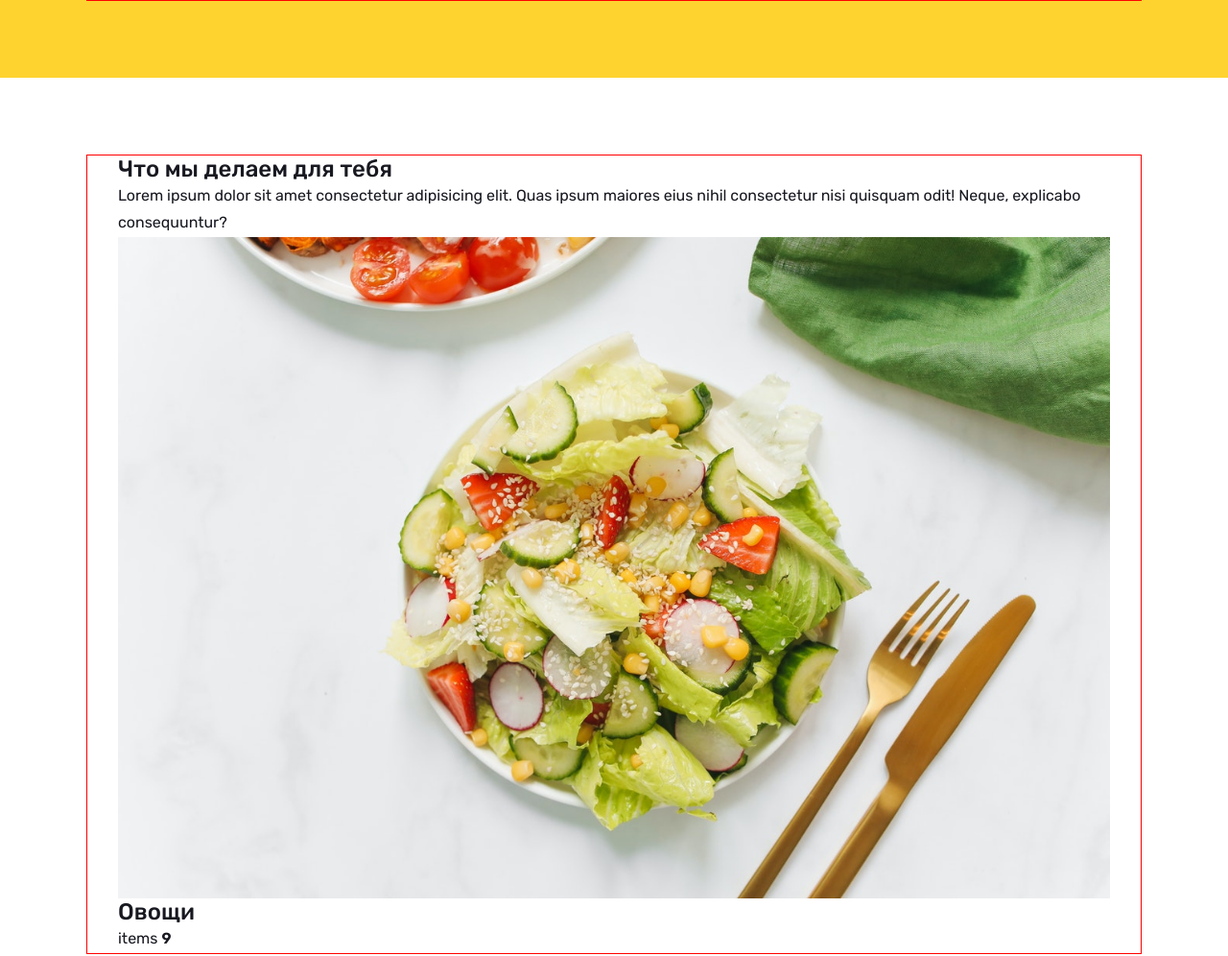
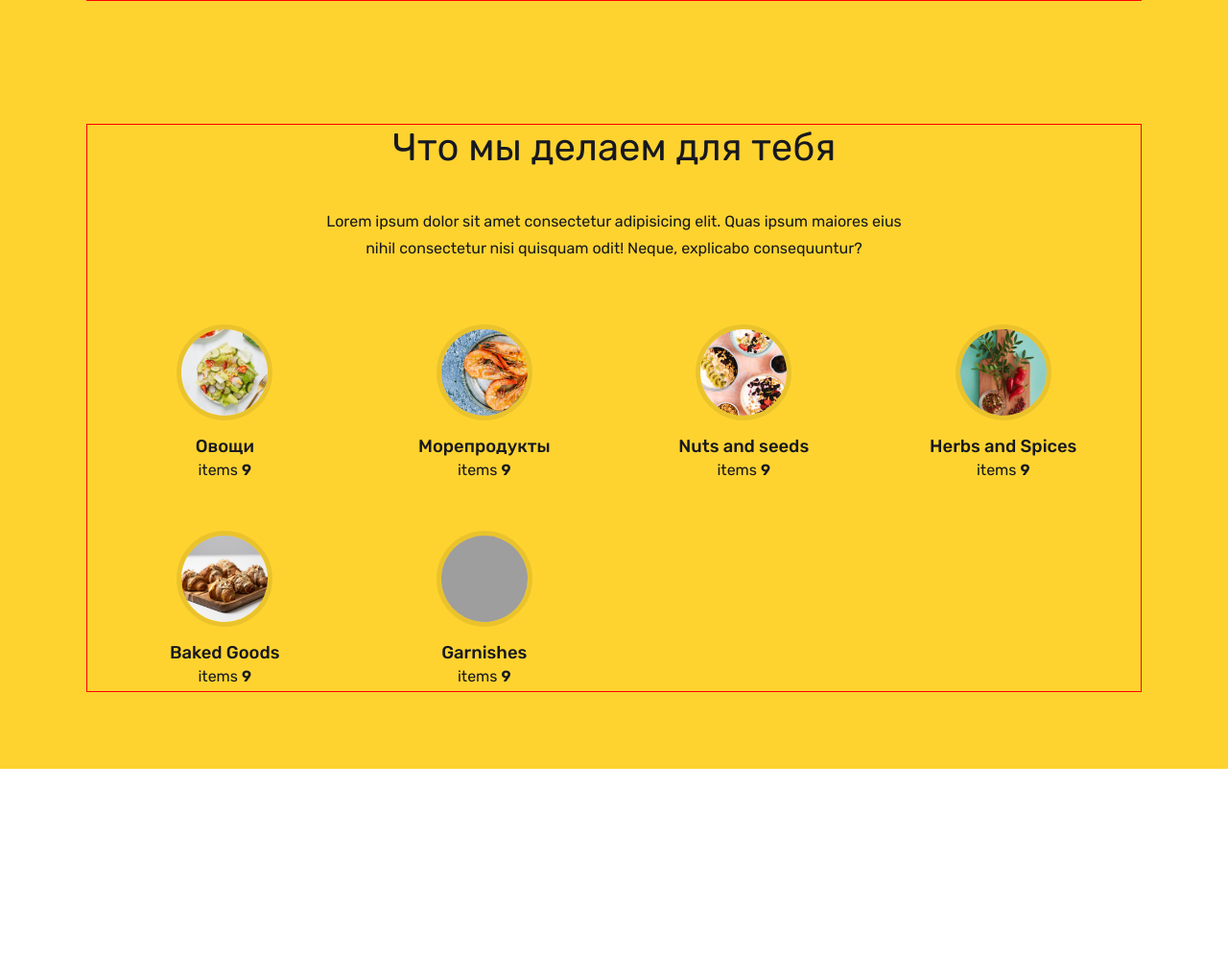
Before and after one commit to SlavikLiabin/food-ordering, a plain HTML site: page index.html in a window 1280 px wide. Shown: the part 1057-2053 px from the top of the page at 96% size. After the commit the page ends 1858 px from the top, so only its background shows below. Drawn offline with nearby package versions, Linux system fonts and the light colour scheme; grey boxes are pictures that could not be loaded.

Commit message:
'images'

```diff
--- a/index.html
+++ b/index.html
@@ -140,20 +140,79 @@
           <div class="container">
             <div class="head-brief">
               <h3>Что мы делаем для тебя</h3>
-              <p>Lorem ipsum dolor sit amet consectetur adipisicing elit. Quas ipsum maiores eius nihil consectetur nisi quisquam odit! Neque, explicabo consequuntur?</p>
+              <p>
+                Lorem ipsum dolor sit amet consectetur adipisicing elit. Quas
+                ipsum maiores eius nihil consectetur nisi quisquam odit! Neque,
+                explicabo consequuntur?
+              </p>
             </div>
             <div class="cat-item">
               <ul>
                 <li>
                   <div class="icon covering">
-                    <img src="./assets/categories/cat1.jpg" alt="">
+                    <img src="./assets/categories/cat1.jpg" alt="" />
                   </div>
                   <h3>Овощи</h3>
                   <div class="qty">
                     <span>items</span>
                     <strong>9</strong>
                   </div>
-                  <a href="" class="link"></a>
+                  <a href="#" class="link"></a>
+                </li>
+                <li>
+                  <div class="icon covering">
+                    <img src="./assets/categories/cat2.jpg" alt="" />
+                  </div>
+                  <h3>Морепродукты</h3>
+                  <div class="qty">
+                    <span>items</span>
+                    <strong>9</strong>
+                  </div>
+                  <a href="#" class="link"></a>
+                </li>
+                <li>
+                  <div class="icon covering">
+                    <img src="./assets/categories/cat3.jpg" alt="" />
+                  </div>
+                  <h3>Nuts and seeds</h3>
+                  <div class="qty">
+                    <span>items</span>
+                    <strong>9</strong>
+                  </div>
+                  <a href="#" class="link"></a>
+                </li>
+                <li>
+                  <div class="icon covering">
+                    <img src="./assets/categories/cat4.jpg" alt="" />
+                  </div>
+                  <h3>Herbs and Spices</h3>
+                  <div class="qty">
+                    <span>items</span>
+                    <strong>9</strong>
+                  </div>
+                  <a href="#" class="link"></a>
+                </li>
+                <li>
+                  <div class="icon covering">
+                    <img src="./assets/categories/cat5.jpg" alt="" />
+                  </div>
+                  <h3>Baked Goods</h3>
+                  <div class="qty">
+                    <span>items</span>
+                    <strong>9</strong>
+                  </div>
+                  <a href="#" class="link"></a>
+                </li>
+                <li>
+                  <div class="icon covering">
+                    <img src="./assets/categories/cat6.jpg" alt="" />
+                  </div>
+                  <h3>Garnishes</h3>
+                  <div class="qty">
+                    <span>items</span>
+                    <strong>9</strong>
+                  </div>
+                  <a href="#" class="link"></a>
                 </li>
               </ul>
             </div>
--- a/style.css
+++ b/style.css
@@ -443,7 +443,72 @@ main > div {
 
 /* 03 categories */
 
+.categories {
+  padding-top: 3em;
+  background-color: var(--primary-color);
+}
 
+.head-brief {
+  max-width: 600px;
+  text-align: center;
+  margin: 0 auto 4em;
+}
+
+.head-brief h3 {
+  font-size: 2.5em;
+  font-weight: 300;
+  margin-bottom: 1em;
+}
+
+.cat-item ul {
+  display: grid;
+  grid-gap: 3em;
+  grid-template-columns: repeat(auto-fill, minmax(180px, 1fr));
+}
+
+.cat-item ul li {
+  position: relative;
+  text-align: center;
+}
+
+.cat-item ul li .icon {
+  width: 100px;
+  height: 100px;
+  margin: 0 auto 1em;
+  border-radius: 50%;
+  overflow: hidden;
+  border: 5px solid #00000014;
+  transition: transform 0.3s, box-shadow 0.3s, border 0.3s;
+}
+
+.covering img {
+  object-fit: cover;
+  width: 100%;
+  height: 100%;
+  transition: transform 0.3s;
+}
+
+.cat-item ul li h3 {
+  font-size: 1.15em;
+}
+
+.link {
+  position: absolute;
+  top: 0;
+  left: 0;
+  width: 100%;
+  height: 100%;
+}
+
+.cat-item ul li:hover .icon {
+  transform: translateY(-10px);
+  box-shadow: rgba(0, 0, 0, 0.5) 0 18px 36px -18px;
+  border: 0;
+}
+
+.cat-item ul li:hover .icon img {
+  transform: scale(1.1);
+}
 
 @media screen and (min-width: 768px) {
   .mobile-only {
```
